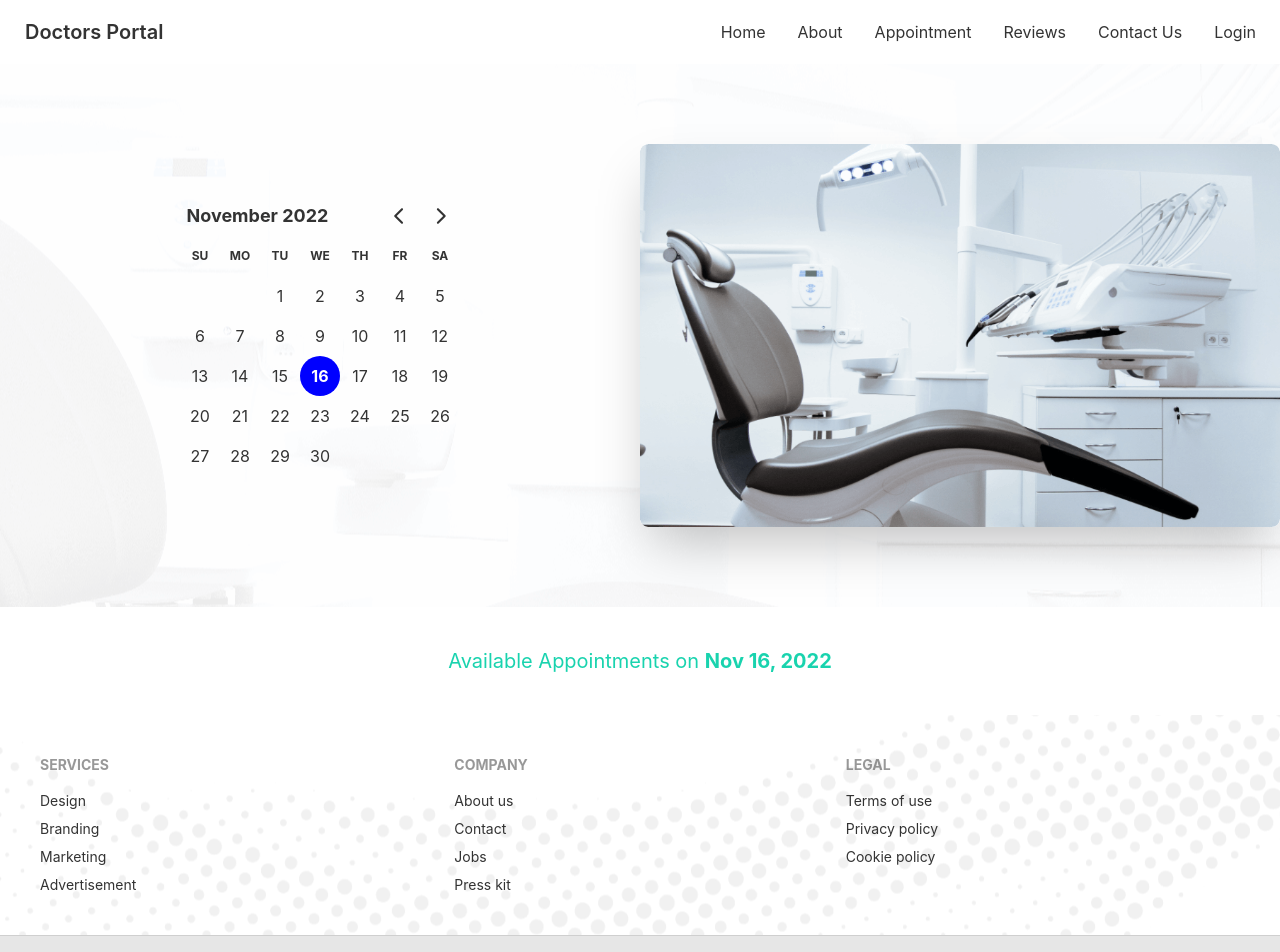
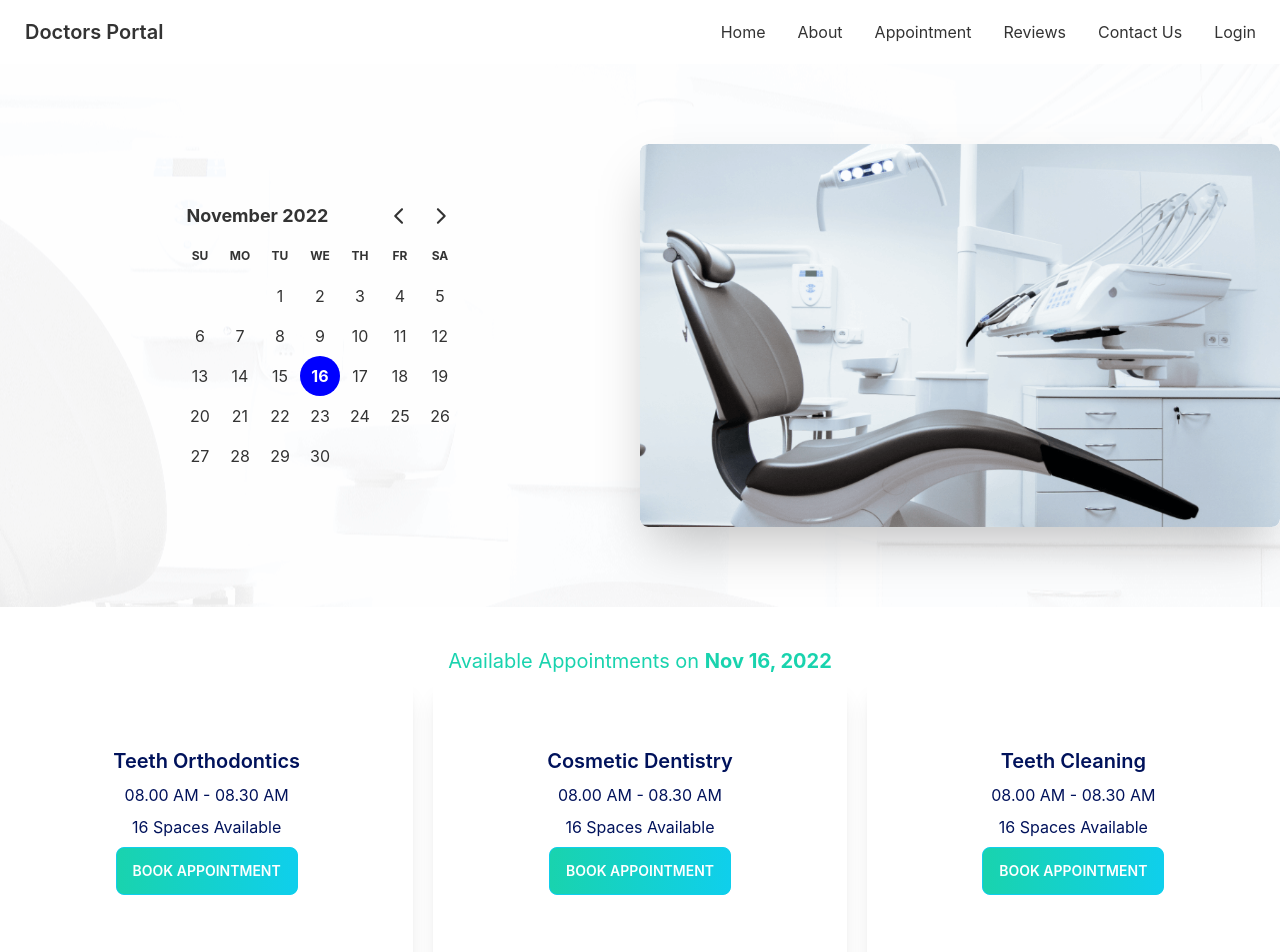
Before and after one commit to mizanor21/doctors_portal, a React (Create React App) app: page /appointment in a window 1280 px wide. Shown: the top 952 px of the page. Built offline with nearby package versions, Linux system fonts and the light colour scheme.

Commit message:
Available appointment part added

```diff
--- /dev/null
+++ b/src/components/Pages/Appointment/AppointmentOption/AppointmentOption.js
@@ -0,0 +1,22 @@
+import React from 'react';
+import BtnPrimary from '../../../usesComponent/BtnPrimary';
+
+const AppointmentOption = ({ appointmentOption }) => {
+    const { name, slots } = appointmentOption;
+    return (
+        <div>
+            <div className="card text-neutral-content shadow-xl py-10">
+                <div className="card-body items-center text-center">
+                    <h2 className="card-title">{name}</h2>
+                    <p>{slots.length > 0 ? slots[0] : 'Try Another Day'}</p>
+                    <p>{slots.length} {slots.length > 1 ? 'Spaces' : 'Space'} Available</p>
+                    <div className="card-actions justify-end">
+                        <BtnPrimary>Book Appointment</BtnPrimary>
+                    </div>
+                </div>
+            </div>
+        </div>
+    );
+};
+
+export default AppointmentOption;
--- a/src/components/Pages/Appointment/AvilableAppointment/AvilableAppointment.js
+++ b/src/components/Pages/Appointment/AvilableAppointment/AvilableAppointment.js
@@ -1,10 +1,23 @@
-import React from 'react';
+import React, { useEffect, useState } from 'react';
 import { format } from 'date-fns';
+import AppointmentOption from '../AppointmentOption/AppointmentOption';
 
 const AvilableAppointment = ({ selectedDate }) => {
+    const [appointmentOptions, setAppointmentOptions] = useState([]);
+    useEffect(() => {
+        fetch('appointmentOptions.json')
+            .then(res => res.json())
+            .then(data => setAppointmentOptions(data))
+    }, [])
+
     return (
-        <div>
-            <p className='text-secondary text-xl text-center my-10'>Available Appointments on <strong>{format(selectedDate, 'PP')}</strong></p>
+        <div className='container mx-auto my-10'>
+            <p className='text-secondary text-xl text-center mt-10'>Available Appointments on <strong>{format(selectedDate, 'PP')}</strong></p>
+            <div className="grid grid-cols-1 md:grid-cols-2 lg:grid-cols-3 gap-5">
+                {
+                    appointmentOptions.map(option => <AppointmentOption key={option._id} appointmentOption={option}></AppointmentOption>)
+                }
+            </div>
         </div>
     );
 };
```
Also changed, not shown: public/appointmentOptions.json (renamed from public/appointmentOption.json).
